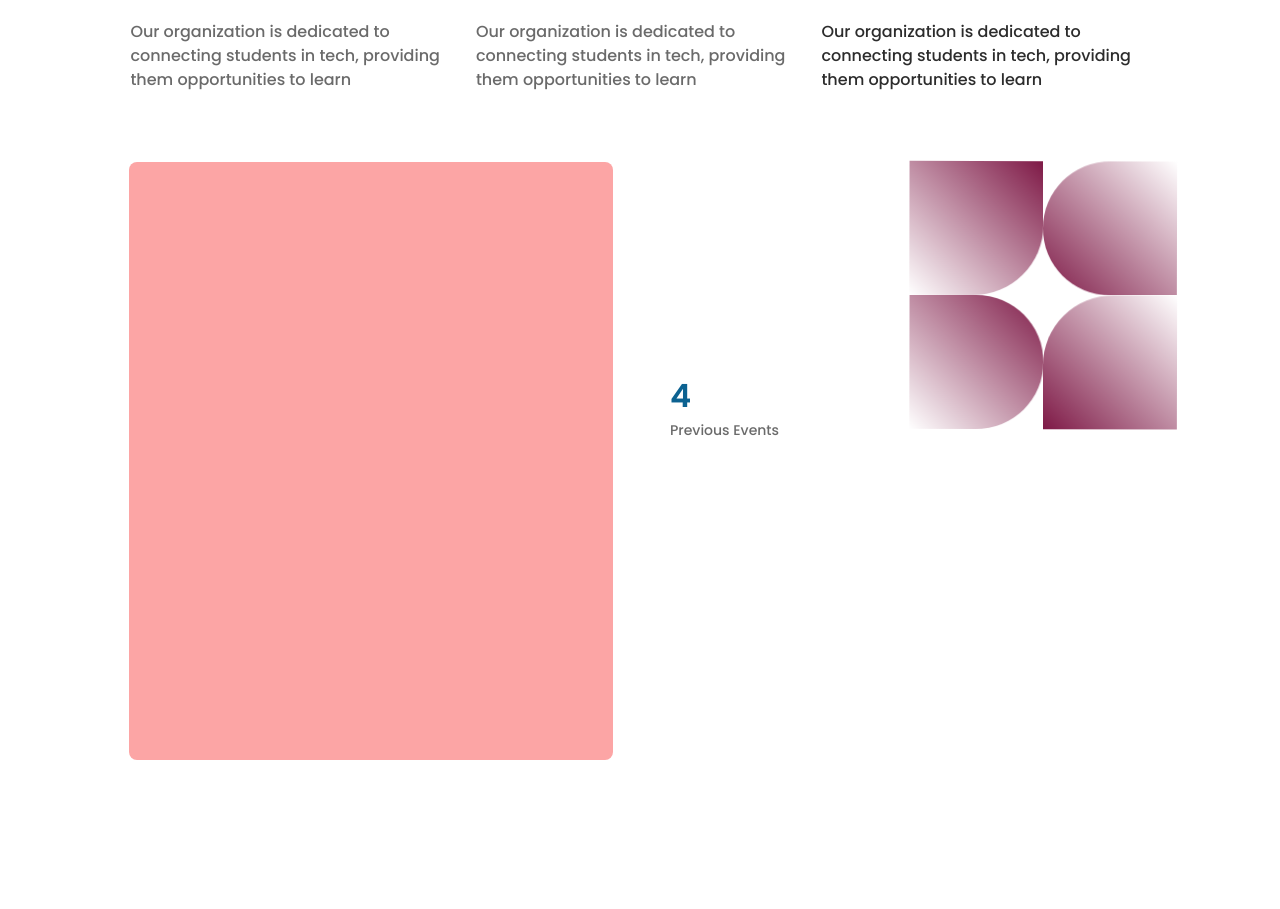
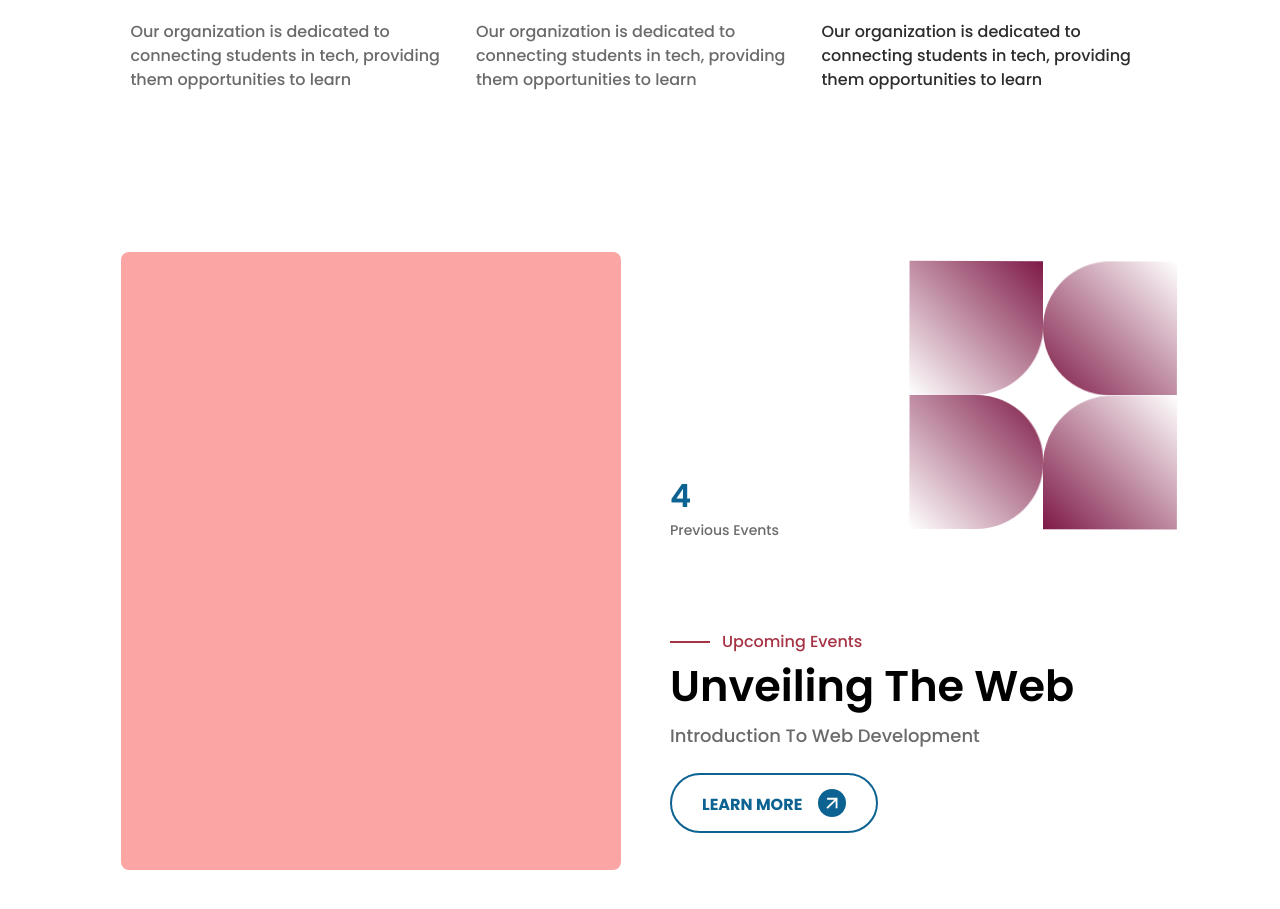
Before and after one commit to yoshbatula/um-enigma, a React (Vite) app: page / in a window 1280 px wide. Shown: the part 1621-2530 px from the top of the page. Built offline with nearby package versions, Linux system fonts and the light colour scheme.

Commit message:
Finish events layout

```diff
--- a/src/components/Events/Events.jsx
+++ b/src/components/Events/Events.jsx
@@ -1,23 +1,66 @@
 import RotatingCircles from "./RotatingCircles";
-
+import whiteAboutArrow from '@images/whiteAboutArrow.svg'
+import aboutArrow from '@images/aboutArrow.svg'
 export default function Events() {
-
   return (
-    <section className="min-h-[83vh] grid grid-cols-2 grid-rows-2 px-[8vw] mb-[130px] ">
+    <section className="min-h-[83vh] grid grid-cols-2 grid-rows-2 px-[8vw] mt-[100px] mb-[130px] ">
       <div className="row-span-2 flex justify-center items-center">
-        <div className="w-[90%] h-[90%] bg-red-300 rounded-[8px]"></div>
+        <div className="w-[93%] h-[93%] bg-red-300 rounded-[8px]"></div>
       </div>
       <div className=" grid grid-cols-2">
         <div className="flex pl-[30px] flex-col justify-end">
           <p className="font-Poppins-SemiBold text-[32px] text-[#0C6291]">4</p>
-        <p className="font-Poppins-Medium text-[14px] text-[#2C2C2C]
-        opacity-70 mb-[20px]">
+          <p
+            className="font-Poppins-Medium text-[14px] text-[#2C2C2C]
+        opacity-70 mb-[20px]"
+          >
             Previous Events
           </p>
         </div>
         <RotatingCircles />
       </div>
 
+      <div className="flex flex-col justify-end pl-[30px] py-[30px]">
+        <div className="flex gap-3 items-center ">
+          <span className="h-[2px] w-[40px] bg-[#A63346]"></span>
+          <h3 className="font-Poppins-Medium text[18px] text-[#A63346]">
+            Upcoming Events
+          </h3>
+        </div>
+        <p className="font-Poppins-SemiBold text-[43px] mb-[4px]">Unveiling The Web</p>
+        <p className="font-Poppins-Medium text-[18px] opacity-70
+        text-[#2C2C2C]">
+          Introduction To Web Development
+        </p>
+                  <button
+            className="px-[30px] self-baseline min-h-[60px] flex justify-center items-center
+          text-[16px] font-Poppins-Bold text-[#0C6291] gap-[16px] mt-[24px] mb-[30px]
+          hover:bg-[#0C6291]
+          border-[2px] border-[#0C6291] rounded-full"
+          >
+            <span className="mt-[3px]">LEARN MORE</span>
+            <span
+              className="aspect-square w-[28px] rounded-full bg-[#0C6291]
+
+          flex justify-center items-center relative learnMoreSpan
+          overflow-hidden"
+            >
+              <img
+                className="w-[24px] transition-transform ease-in-out duration-300 "
+                src={whiteAboutArrow}
+                alt=""
+              />
+              <img
+                className="absolute top-1/2 left-1/2 w-[24px]
+            transition-transform ease-in-out duration-300
+            -translate-x-[150%] translate-y-[50%]
+            "
+                src={aboutArrow}
+                alt=""
+              />
+            </span>
+          </button>
+      </div>
     </section>
   );
 }
```
Lines whose indentation alone changed are shown as unchanged.
